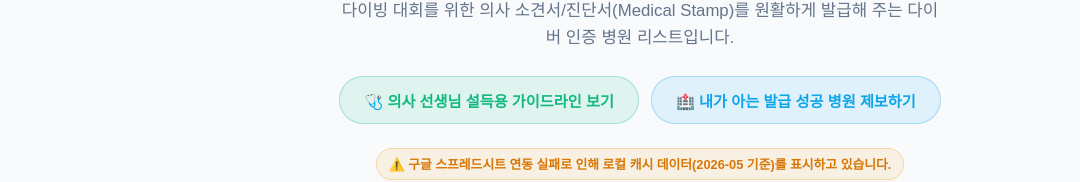
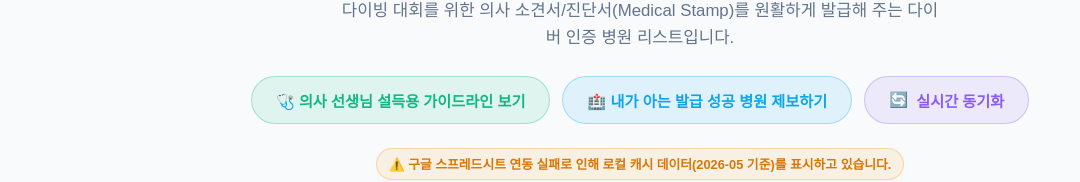
Before and after one commit to JJuuuunn/diving, a Vue app: page /diving/medical in a window 1280 px wide. Shown: the part 186-368 px from the top of the page, without its empty margins (0-1080 px from the left). Built offline with nearby package versions, Linux system fonts and the light colour scheme; no server answers.

Commit message:
feat: add 10-minute LocalStorage caching and manual live sync button with premium spin animation

```diff
--- a/src/assets/scss/pages/_medical.scss
+++ b/src/assets/scss/pages/_medical.scss
@@ -1597,6 +1597,61 @@
       }
     }
   }
+
+  .sync-btn {
+    display: inline-flex;
+    align-items: center;
+    gap: 0.5rem;
+    background: rgba(139, 92, 246, 0.1);
+    border: 1px solid rgba(139, 92, 246, 0.3);
+    color: #8b5cf6;
+    font-weight: 600;
+    padding: 0.75rem 1.5rem;
+    border-radius: 50px;
+    cursor: pointer;
+    font-size: 0.95rem;
+    transition: all 0.25s ease;
+    backdrop-filter: blur(4px);
+
+    .sync-icon {
+      display: inline-block;
+      transition: transform 0.6s cubic-bezier(0.34, 1.56, 0.64, 1);
+    }
+
+    &:hover:not(:disabled) {
+      background: rgba(139, 92, 246, 0.2);
+      border-color: #8b5cf6;
+      transform: translateY(-2px);
+      box-shadow: 0 4px 12px rgba(139, 92, 246, 0.15);
+
+      .sync-icon {
+        transform: rotate(360deg);
+      }
+    }
+
+    &:disabled {
+      cursor: not-allowed;
+      opacity: 0.7;
+    }
+
+    &.loading {
+      .sync-icon {
+        animation: spin 1s linear infinite;
+      }
+    }
+
+    body.dark & {
+      color: #a78bfa;
+      background: rgba(167, 139, 250, 0.1);
+      border-color: rgba(167, 139, 250, 0.2);
+
+      &:hover:not(:disabled) {
+        background: rgba(167, 139, 250, 0.2);
+        border-color: #a78bfa;
+        box-shadow: 0 4px 12px rgba(167, 139, 250, 0.2);
+      }
+    }
+  }
 }
 
 // 🏥 신규 병원 제보하기 모달 오버레이 & 콘텐츠 스타일
--- a/src/views/medical/MedicalFinder.vue
+++ b/src/views/medical/MedicalFinder.vue
@@ -16,6 +16,18 @@
         <!-- 🏥 신규 병원 제보하기 버튼 (방안 B) -->
         <button class="suggest-btn" @click="openSuggestModal">
           🏥 내가 아는 발급 성공 병원 제보하기
+        </button>
+
+        <!-- 🔄 실시간 동기화 캐시 새로고침 버튼 -->
+        <button
+          class="sync-btn"
+          :class="{ loading: isLoadingData }"
+          :disabled="isLoadingData"
+          @click="forceRefreshHospitals"
+          title="구글 스프레드시트에서 최신 정보 실시간 동기화"
+        >
+          <span class="sync-icon">🔄</span>
+          <span>{{ isLoadingData ? '동기화 중...' : isCachedData ? `동기화 완료 (${lastSyncTimeStr})` : '실시간 동기화' }}</span>
         </button>
       </div>
 
@@ -598,6 +610,13 @@ const rawHospitals = ref<Hospital[]>([]);
 const isLoadingData = ref(false);
 const isFallbackMode = ref(false);
 
+const CACHE_KEY = 'medical_hospitals_cache';
+const CACHE_TIME_KEY = 'medical_hospitals_cache_time';
+const CACHE_TTL = 10 * 60 * 1000; // 10분 (ms 단위)
+
+const isCachedData = ref(false);
+const lastSyncTimeStr = ref('');
+
 // 개별 병원 카드 아코디언 상태 관리 (key: hospitalId, value: isOpen)
 const openedReviews = ref<Record<string, boolean>>({});
 
@@ -611,16 +630,44 @@ onMounted(async () => {
 });
 
 // 비동기 구글 시트 REST API 로드 및 예외 발생 시 로컬 캐시 폴백 처리
-const loadHospitalsData = async () => {
+const loadHospitalsData = async (force = false) => {
   if (!GOOGLE_SHEET_API_URL) {
     // API 주소가 제공되지 않았을 때는 은은하게 즉시 로컬 JSON 로드 (폴백 경고 배지는 미표시)
     rawHospitals.value = hospitalsData as Hospital[];
     isFallbackMode.value = false;
+    isCachedData.value = false;
     return;
+  }
+
+  // 1. 강제 갱신이 아니고 캐시가 유효한 경우 로컬스토리지에서 즉각 로드
+  if (!force) {
+    const cachedDataStr = localStorage.getItem(CACHE_KEY);
+    const cachedTimeStr = localStorage.getItem(CACHE_TIME_KEY);
+
+    if (cachedDataStr && cachedTimeStr) {
+      const cachedTime = parseInt(cachedTimeStr, 10);
+      const now = Date.now();
+
+      if (now - cachedTime < CACHE_TTL) {
+        try {
+          const parsed = JSON.parse(cachedDataStr);
+          if (Array.isArray(parsed)) {
+            rawHospitals.value = parsed as Hospital[];
+            isFallbackMode.value = false;
+            isCachedData.value = true;
+            updateLastSyncTimeText(cachedTime);
+            return;
+          }
+        } catch (e) {
+          console.warn('캐시 데이터 파싱 실패. API 호출을 재시도합니다.', e);
+        }
+      }
+    }
   }
 
   isLoadingData.value = true;
   isFallbackMode.value = false;
+  isCachedData.value = false;
 
   try {
     const url = `${GOOGLE_SHEET_API_URL}?origin=${encodeURIComponent(window.location.origin)}`;
@@ -631,6 +678,11 @@ const loadHospitalsData = async () => {
     const data = await response.json();
     if (Array.isArray(data)) {
       rawHospitals.value = data as Hospital[];
+      // 2. 캐시 스토리지 갱신
+      localStorage.setItem(CACHE_KEY, JSON.stringify(data));
+      const now = Date.now();
+      localStorage.setItem(CACHE_TIME_KEY, String(now));
+      updateLastSyncTimeText(now);
     } else {
       throw new Error('API 리턴 포맷이 배열 형식이 아닙니다.');
     }
@@ -642,6 +694,20 @@ const loadHospitalsData = async () => {
   } finally {
     isLoadingData.value = false;
   }
+};
+
+const updateLastSyncTimeText = (timestamp: number) => {
+  const diffMinutes = Math.floor((Date.now() - timestamp) / 60000);
+  if (diffMinutes <= 0) {
+    lastSyncTimeStr.value = '방금 전';
+  } else {
+    lastSyncTimeStr.value = `${diffMinutes}분 전`;
+  }
+};
+
+const forceRefreshHospitals = async () => {
+  if (isLoadingData.value) return;
+  await loadHospitalsData(true);
 };
 
 // 클립보드 주소 복사
@@ -850,6 +916,9 @@ const submitReview = async (hospitalId: string) => {
         targetHospital.reviews.unshift(newReview);
       }
 
+      // 캐시 스토리지 갱신
+      localStorage.setItem(CACHE_KEY, JSON.stringify(rawHospitals.value));
+
       form.successMessage = '🎉 후기가 스프레드시트에 실시간 등록되었습니다!';
       setTimeout(() => {
         toggleReviewForm(hospitalId);
@@ -921,6 +990,9 @@ const submitHospitalSuggestion = async () => {
 
     const resData = await response.json();
     if (resData.status === 'success') {
+      // 신규 제보 성공 시 캐시 시간을 초기화하여 다음 로드 시 최신 데이터가 반영되도록 유도
+      localStorage.removeItem(CACHE_TIME_KEY);
+
       suggestForm.value.successMessage = '🎉 제보가 안전하게 완료되었습니다! 관리자 검수(active 전환) 후 리스트에 정식 노출됩니다.';
       setTimeout(() => {
         closeSuggestModal();
```
